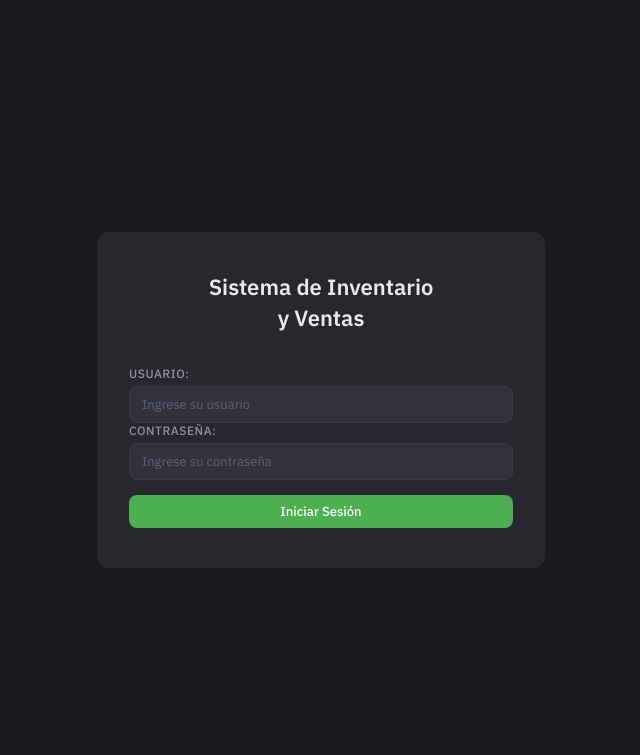
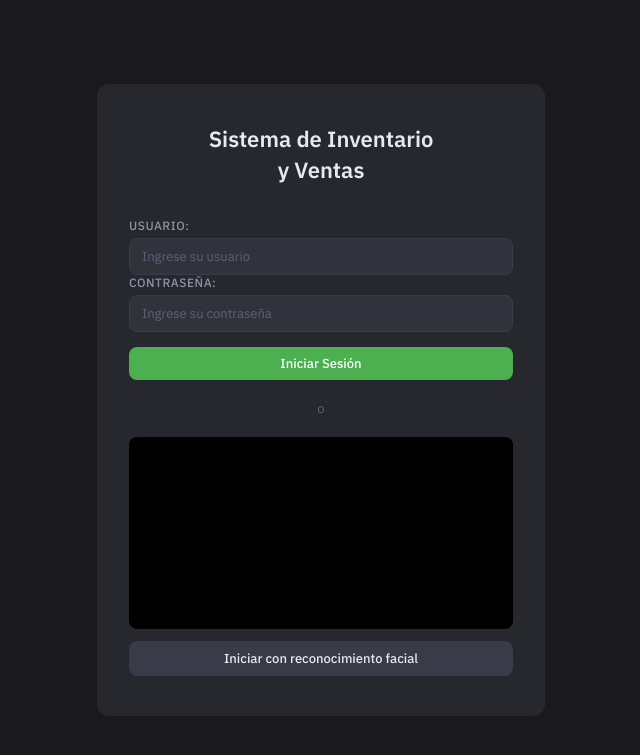
Before and after one commit to erickjav05-boop/Punto_VentaWEB, a Flask app: page /login.html in a window 1280 px wide. Shown: the top 755 px of the page, without its empty margins (319-959 px from the left). Run offline with Flask 3, Linux system fonts and the light colour scheme; some libraries are stand-ins or nearby versions.

Commit message:
Actualizacion de vistas y funciones de reconocimiento facial

```diff
--- a/static/main.js
+++ b/static/main.js
@@ -20,13 +20,27 @@ function cambiarVista(nombre) {
 
     const btn = document.querySelector('.nav-btn[data-view="' + nombre + '"]');
     if (btn) btn.classList.add('active');
-  }
+}
 
 function inicializarLogin() {
   const btnLogin  = document.getElementById('btn-login');
+
+  // ─── INICIALIZACIÓN DE CÁMARA PARA RECONOCIMIENTO FACIAL ───
+  const video = document.getElementById("video");
+  if (video) {
+      navigator.mediaDevices.getUserMedia({
+          video: true
+      }).then(stream => {
+          video.srcObject = stream;
+      }).catch(err => {
+          console.error("No se pudo acceder a la cámara:", err);
+      });
+  }
+
   if (!btnLogin) return;
 
   if (Session.obtener()) { window.location.href = 'index.html'; return; }
+
   async function intentar() {
     const u = document.getElementById('usuario').value.trim();
     const p = document.getElementById('password').value;
@@ -46,10 +60,52 @@ function inicializarLogin() {
       document.getElementById('password').value = '';
     }
   }
+
   btnLogin.addEventListener('click', intentar);
   document.getElementById('usuario')?.addEventListener('keydown', e => e.key==='Enter' && intentar());
   document.getElementById('password')?.addEventListener('keydown', e => e.key==='Enter' && intentar());
 }
+
+// ─── FUNCIÓN DE RECONOCIMIENTO FACIAL ───
+async function loginFacial() {
+    const video = document.getElementById("video");
+    const canvas = document.getElementById("canvas");
+
+    if (!video || !canvas) return;
+
+    canvas.width = video.videoWidth;
+    canvas.height = video.videoHeight;
+    canvas.getContext("2d").drawImage(video, 0, 0);
+
+    const imagen = canvas.toDataURL("image/jpeg");
+
+    try {
+        const respuesta = await fetch("/api/login-facial", {
+            method: "POST",
+            headers: {
+                "Content-Type": "application/json"
+            },
+            body: JSON.stringify({
+                imagen
+            })
+        });
+
+        const datos = await respuesta.json();
+
+        if (datos.login) {
+            Session.guardar({ usuario: datos.usuario || 'facial', nombre: datos.nombre || 'Usuario Facial', rol: datos.rol || 'empleado' });
+            window.location.href = "index.html";
+        } else {
+            alert("Rostro no reconocido");
+        }
+    } catch (error) {
+        console.error("Error en la petición de reconocimiento facial:", error);
+        alert("Ocurrió un error al intentar iniciar sesión.");
+    }
+}
+
+// Expone la función de forma global para que el evento onclick del HTML (con type="module") pueda leerla
+window.loginFacial = loginFacial;
 
 async function inicializarApp() {
   const sesion = Session.obtener();
@@ -128,6 +184,7 @@ async function inicializarApp() {
   });
   document.getElementById('btn-guardar-usuario')?.addEventListener('click', guardarUsuario);
 }
+
 /* ─── ARRANQUE ────────────────────────────────────────────────── */
 document.addEventListener('DOMContentLoaded', () => {
   const pagina = window.location.pathname.split('/').pop();
--- a/templates/login.html
+++ b/templates/login.html
@@ -4,28 +4,49 @@
   <meta charset="UTF-8" />
   <meta name="viewport" content="width=device-width, initial-scale=1.0" />
   <title>Inicio de Sesión - Sistema de Inventario</title>
-  <link rel="stylesheet" href="/static/style.css" />
+  <link rel="stylesheet" href="static/style.css" />
 </head>
 <body class="login-page">
   <div class="login-container">
     <div class="login-card">
       <h1 class="login-title">Sistema de Inventario<br>y Ventas</h1>
+
       <div class="alert alert-error" id="error-msg" style="display:none;">
         Usuario o contraseña incorrectos.
       </div>
+
       <div class="form-group">
         <label for="usuario">Usuario:</label>
         <input type="text" id="usuario" placeholder="Ingrese su usuario" autocomplete="username" />
       </div>
+
       <div class="form-group">
         <label for="password">Contraseña:</label>
         <input type="password" id="password" placeholder="Ingrese su contraseña" autocomplete="current-password" />
       </div>
+
       <button class="btn btn-primary btn-block" id="btn-login" style="margin-top: 15px;">
         Iniciar Sesión
       </button>
+
+      <!-- Separador visual -->
+      <div style="text-align: center; margin: 20px 0; color: var(--text-muted); font-size: 13px;">
+        o
+      </div>
+
+      <!-- Sección de Reconocimiento Facial integrada con el estilo -->
+      <div style="display: flex; flex-direction: column; gap: 12px;">
+        <video id="video" autoplay playsinline style="width: 100%; max-height: 200px; background: #000; border-radius: var(--radius); object-fit: cover;"></video>
+
+        <canvas id="canvas" style="display:none;"></canvas>
+
+        <button class="btn btn-secondary btn-block" onclick="loginFacial()">
+          Iniciar con reconocimiento facial
+        </button>
+      </div>
+
     </div>
   </div>
-  <script type="module" src="/static/main.js"></script>
+  <script type="module" src="static/main.js"></script>
 </body>
 </html>
```
Also changed, not shown: templates/Usuarios.html (+16 -2 lines).
